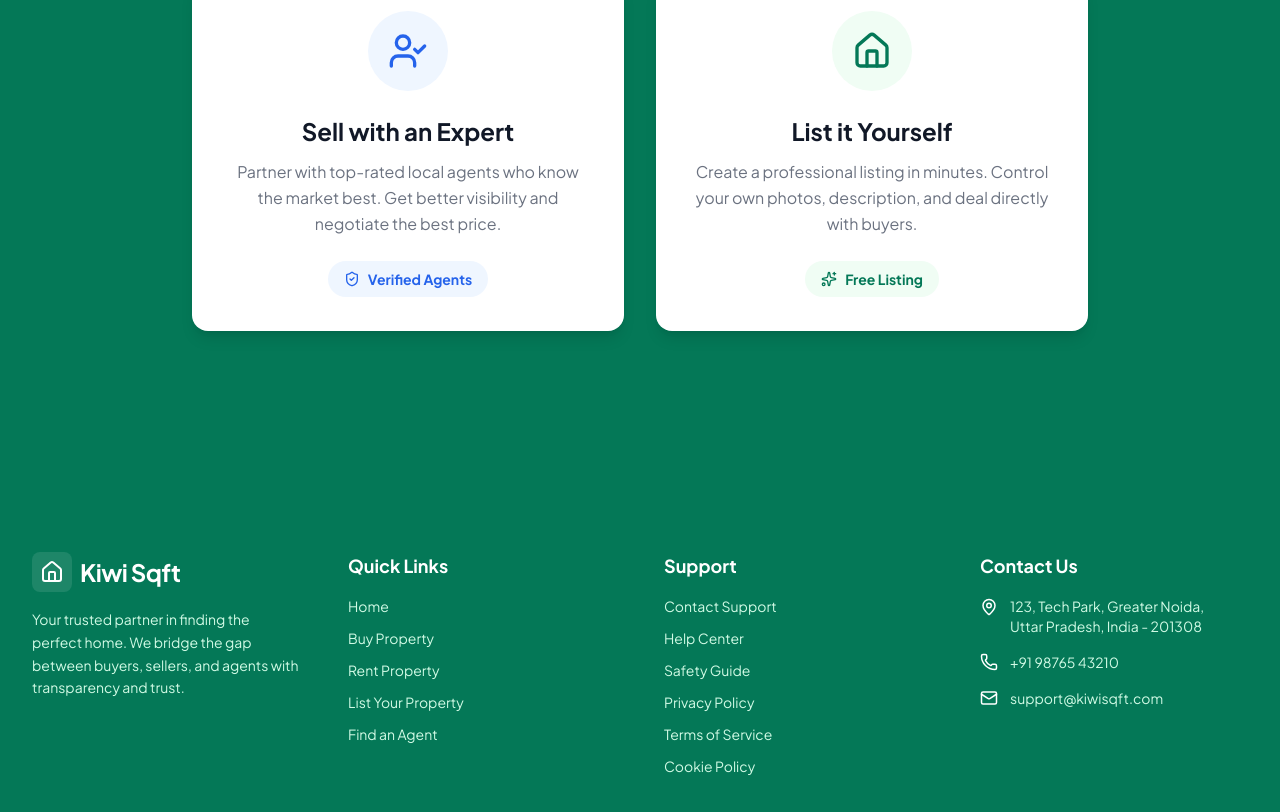
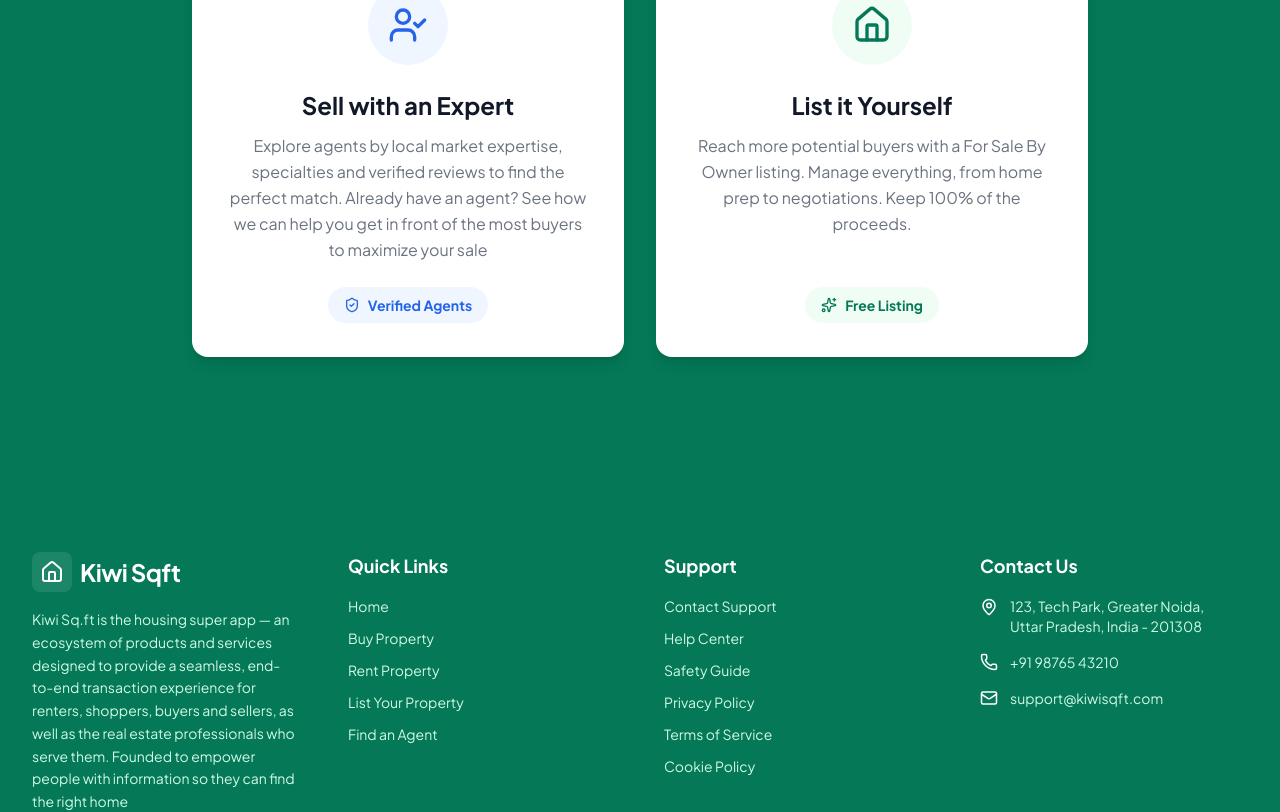
Before and after one commit to rishabhv97/withCloud, a React (Vite) app: page /sell in a window 1280 px wide. Shown: the part 393-1205 px from the top of the page. Built offline with nearby package versions, Linux system fonts and the light colour scheme; no server answers.

Commit message:
chnage the description of few things in findagent and list your listing

```diff
--- a/src/components/Footer.tsx
+++ b/src/components/Footer.tsx
@@ -20,7 +20,7 @@ const Footer: React.FC = () => {
               <span className="text-2xl font-bold tracking-tight">Kiwi Sqft</span>
             </Link>
             <p className="text-emerald-100 text-sm leading-relaxed">
-              Your trusted partner in finding the perfect home. We bridge the gap between buyers, sellers, and agents with transparency and trust.
+              Kiwi Sq.ft is the housing super app — an ecosystem of products and services designed to provide a seamless, end-to-end transaction experience for renters, shoppers, buyers and sellers, as well as the real estate professionals who serve them. Founded to empower people with information so they can find the right home
             </p>
           </div>
 
@@ -56,7 +56,7 @@ const Footer: React.FC = () => {
             <ul className="space-y-4 text-sm text-emerald-100">
               <li className="flex items-start gap-3">
                 <MapPin size={18} className="text-white flex-shrink-0 mt-0.5" />
-                <span>123, Tech Park, Greater Noida,<br/>Uttar Pradesh, India - 201308</span>
+                <span>123, Tech Park, Greater Noida,<br />Uttar Pradesh, India - 201308</span>
               </li>
               <li className="flex items-center gap-3">
                 <Phone size={18} className="text-white flex-shrink-0" />
--- a/src/pages/FindAgent.tsx
+++ b/src/pages/FindAgent.tsx
@@ -94,7 +94,8 @@ const FindAgent = () => {
             <div className="max-w-7xl mx-auto">
                <h1 className="text-3xl md:text-4xl font-bold text-white mb-4 text-center">Find An Agent</h1>
                <p className="text-brand-lightGreen text-center mb-8 max-w-2xl mx-auto">
-                  Connect with verified experts who can help you navigate the real estate market.
+                  Explore agents by local market expertise, specialties and verified reviews to find the perfect match.
+Already have an agent? See how we can help you get in front of the most buyers to maximize your sale.
                </p>
 
                <div className="max-w-3xl mx-auto bg-white rounded-xl shadow-xl p-2 flex flex-col md:flex-row gap-2">
--- a/src/pages/SellLanding.tsx
+++ b/src/pages/SellLanding.tsx
@@ -28,7 +28,7 @@ const SellLanding: React.FC = () => {
 
             <h3 className="text-2xl font-bold text-gray-900 mb-3">Sell with an Expert</h3>
             <p className="text-gray-500 mb-6 leading-relaxed">
-              Partner with top-rated local agents who know the market best. Get better visibility and negotiate the best price.
+              Explore agents by local market expertise, specialties and verified reviews to find the perfect match. Already have an agent? See how we can help you get in front of the most buyers to maximize your sale
             </p>
 
             <div className="mt-auto flex items-center gap-2 text-sm font-bold text-blue-600 bg-blue-50 px-4 py-2 rounded-full">
@@ -49,7 +49,9 @@ const SellLanding: React.FC = () => {
 
             <h3 className="text-2xl font-bold text-gray-900 mb-3">List it Yourself</h3>
             <p className="text-gray-500 mb-6 leading-relaxed">
-              Create a professional listing in minutes. Control your own photos, description, and deal directly with buyers.
+              Reach more potential buyers with a For Sale By Owner listing.
+              Manage everything, from home prep to negotiations.
+              Keep 100% of the proceeds.
             </p>
 
             <div className="mt-auto flex items-center gap-2 text-sm font-bold text-brand-green bg-green-50 px-4 py-2 rounded-full">
```
Also changed, not shown: 1 other file (tests, documents, lock files or other folders). Lines whose indentation alone changed are shown as unchanged.
